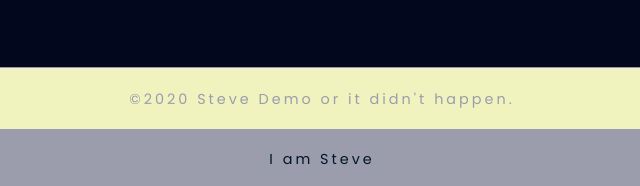
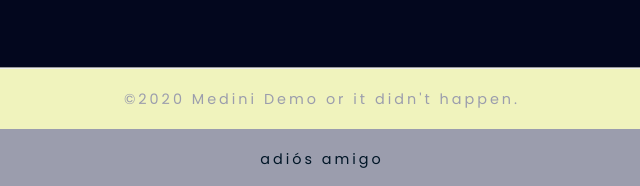
Before and after one commit to greatret/steve, a plain HTML site: page about.htm in a window 1280 px wide. Shown: the part 2243-2429 px from the top of the page, 318-958 px from the left. Drawn offline with nearby package versions, Linux system fonts and the light colour scheme; a web font is replaced by a local one.

Commit message:
Update about.htm

```diff
--- a/about.htm
+++ b/about.htm
@@ -26,7 +26,7 @@
             <svg width="1094" height="2" viewBox="0 0 794 2" fill="none" xmlns="http://www.w3.org/2000/svg">
                 <path id="path-1" d="M794 1H0" stroke="none" />
                 <text style="font-size: 100px;">
-                    <textPath xlink:href="#path-1" class="animtext">I am Steve </textPath>
+                    <textPath xlink:href="#path-1" class="animtext">I am Medini </textPath>
                 </text>
             </svg>
         </div>
@@ -112,11 +112,11 @@
             </div>
             <hr>
             <footer>
-                ©2020 Steve
+                ©2020 Medini
                 Demo or it didn't happen.
             </footer>
             <div class="footer2">
-                I am Steve
+               adiós amigo
             </div>
 
         </div>
```
